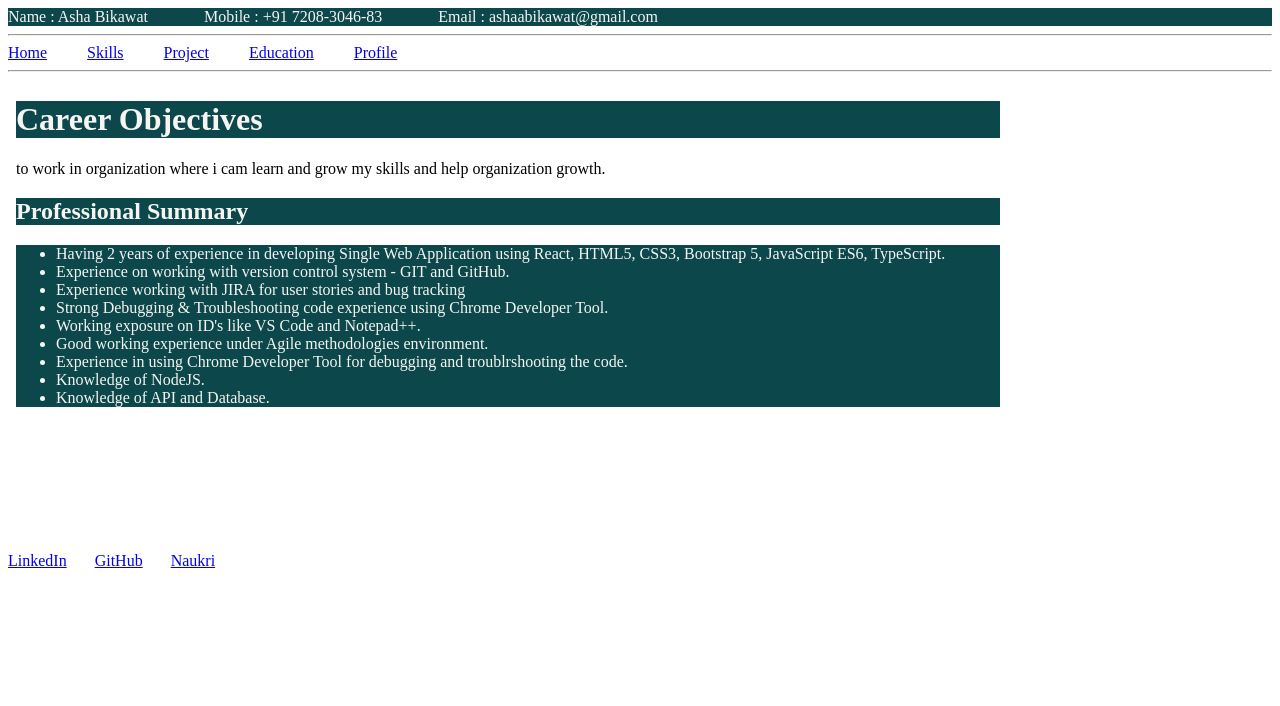
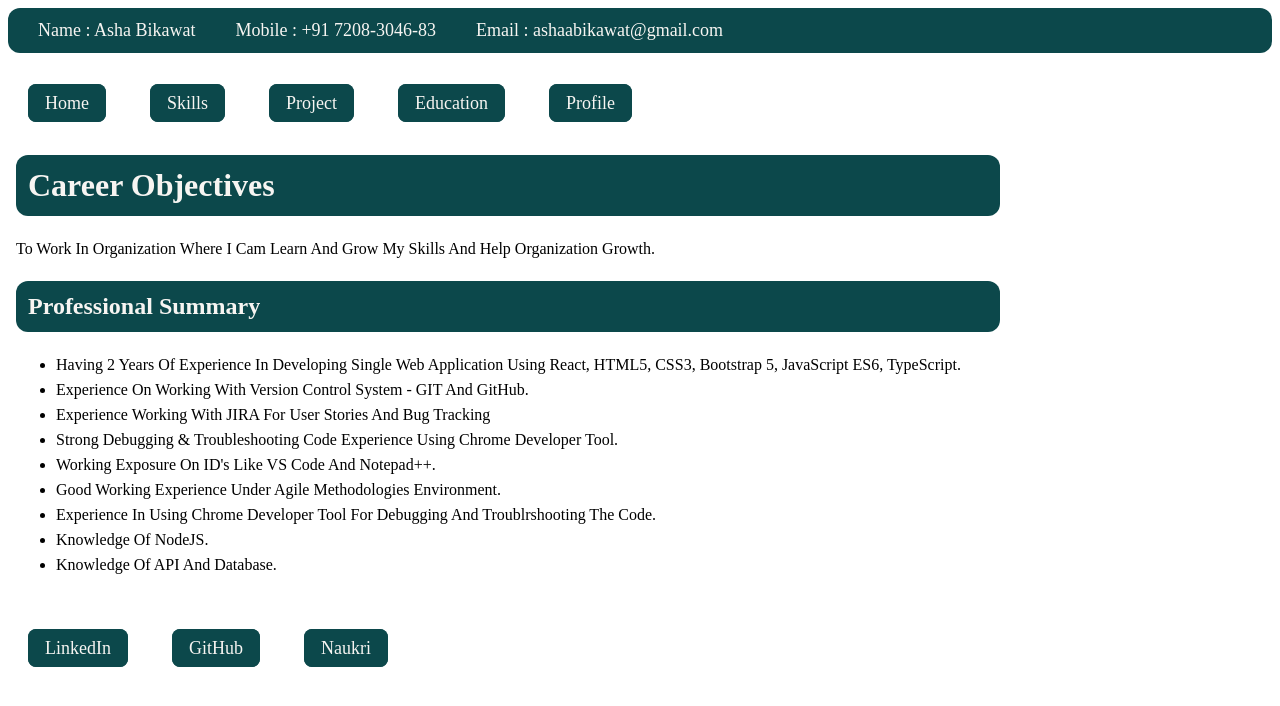
Before and after one commit to ashabikawat/profile-Asha, a plain HTML site: page index.html in a window 1280 px wide. Drawn offline with Linux system fonts and the light colour scheme.

Commit message:
css added part 2

```diff
--- a/home.html
+++ b/home.html
@@ -7,12 +7,12 @@
     <link rel="stylesheet" href="/style.css" />
   </head>
   <body>
-    <h1 class="heading">Career Objectives</h1>
-    <p>
+    <h1 class="header">Career Objectives</h1>
+    <p class="text">
       to work in organization where i cam learn and grow my skills and help
       organization growth.
     </p>
-    <h2 class="heading">Professional Summary</h2>
+    <h2 class="header">Professional Summary</h2>
     <ul class="text">
       <li>
         Having 2 years of experience in developing Single Web Application using
--- a/index.html
+++ b/index.html
@@ -8,30 +8,23 @@
   </head>
   <body>
     <!-- Header section -->
-    <header>
-      <span>Name : Asha Bikawat</span>
-      &nbsp;&nbsp;&nbsp;&nbsp;&nbsp;&nbsp;&nbsp;&nbsp;&nbsp;&nbsp;&nbsp;&nbsp;
-      <span>Mobile : +91 7208-3046-83</span>
-      &nbsp;&nbsp;&nbsp;&nbsp;&nbsp;&nbsp;&nbsp;&nbsp;&nbsp;&nbsp;&nbsp;&nbsp;
-      <span>Email : ashaabikawat@gmail.com</span>
-      &nbsp;&nbsp;&nbsp;&nbsp;&nbsp;&nbsp;&nbsp;&nbsp;&nbsp;&nbsp;&nbsp;&nbsp;
+    <header class="header mb">
+      <span class="details">Name : Asha Bikawat</span>
+
+      <span class="details">Mobile : +91 7208-3046-83</span>
+
+      <span class="details">Email : ashaabikawat@gmail.com</span>
     </header>
 
-    <hr />
     <!-- Navigation section -->
-    <nav>
-      <a href="home.html" target="mainFrame">Home</a>
-      &nbsp;&nbsp;&nbsp;&nbsp;&nbsp;&nbsp;&nbsp;&nbsp;
-      <a href="skills.html" target="mainFrame">Skills</a>
-      &nbsp;&nbsp;&nbsp;&nbsp;&nbsp;&nbsp;&nbsp;&nbsp;
-      <a href="project.html" target="mainFrame">Project</a>
-      &nbsp;&nbsp;&nbsp;&nbsp;&nbsp;&nbsp;&nbsp;&nbsp;
-      <a href="education.html" target="mainFrame">Education</a>
-      &nbsp;&nbsp;&nbsp;&nbsp;&nbsp;&nbsp;&nbsp;&nbsp;
-      <a href="profile.html" target="mainFrame">Profile</a>
+    <nav class="navbar">
+      <a href="home.html" target="mainFrame" class="links">Home</a>
+      <a href="skills.html" target="mainFrame" class="links">Skills</a>
+      <a href="project.html" target="mainFrame" class="links">Project</a>
+      <a href="education.html" target="mainFrame" class="links">Education</a>
+      <a href="profile.html" target="mainFrame" class="links">Profile</a>
     </nav>
 
-    <hr />
     <!-- Body section -->
 
     <main>
@@ -39,24 +32,26 @@
         src="home.html"
         frameborder="0"
         width="1000px"
-        height="450px"
+        height="500px"
         name="mainFrame"
       ></iframe>
     </main>
 
     <!-- Footer section -->
     <footer>
-      <br />
-
-      <a href="https://www.linkedin.com/in/asha-bikawat/" target="_blank"
+      <a
+        href="https://www.linkedin.com/in/asha-bikawat/"
+        target="_blank"
+        class="links"
         >LinkedIn</a
       >
-      &nbsp;&nbsp;&nbsp;&nbsp;&nbsp;
-      <a href="https://github.com/ashabikawat" target="_blank">GitHub</a>
-      &nbsp;&nbsp;&nbsp;&nbsp;&nbsp;
+      <a href="https://github.com/ashabikawat" target="_blank" class="links"
+        >GitHub</a
+      >
       <a
         href="https://www.naukri.com/mnjuser/profile?id=&altresid"
         target="_blank"
+        class="links"
         >Naukri</a
       >
     </footer>
--- a/style.css
+++ b/style.css
@@ -1,6 +1,52 @@
-header,
-.heading,
-.text {
+.header {
   background-color: #0c484b;
   color: #f7f5f2;
+  padding: 12px;
+  border-radius: 12px;
+  margin-bottom: 20px;
 }
+
+.mb {
+  margin-bottom: 40px;
+}
+
+.details {
+  font-size: 18px;
+  margin: 0px 18px 0px 18px;
+}
+
+.navbar {
+  margin-bottom: 20px;
+}
+
+.links {
+  background-color: #0c484b;
+  color: #f7f5f2;
+  text-decoration: none;
+  font-size: 18px;
+  border: 1px solid #0c484b;
+  border-radius: 8px;
+  padding: 8px 16px;
+  margin: 20px;
+}
+
+.text {
+  font-size: 16px;
+  text-transform: capitalize;
+  line-height: 25px;
+}
+
+.text a {
+  color: #0c484b;
+  text-decoration: none;
+}
+
+table {
+  border-collapse: collapse;
+  font-size: 18px;
+}
+
+th,
+td {
+  padding: 12px 20px;
+}
```
Also changed, not shown: education.html (+1 -9 lines), profile.html (+6 -14 lines), project.html (+16 -16 lines), skills.html (+1 -9 lines).
